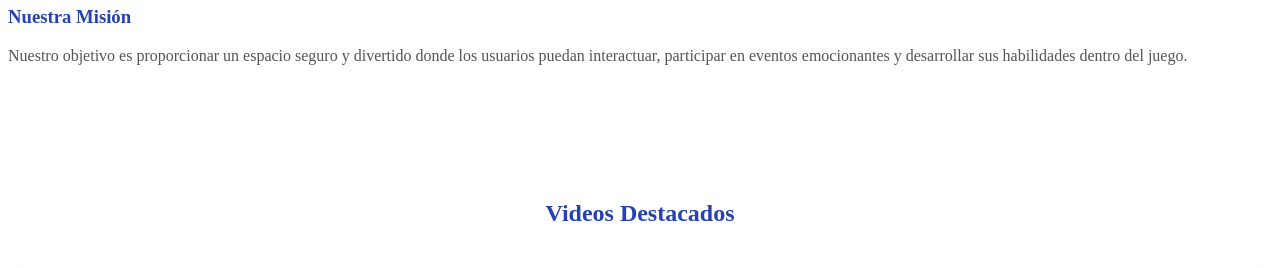
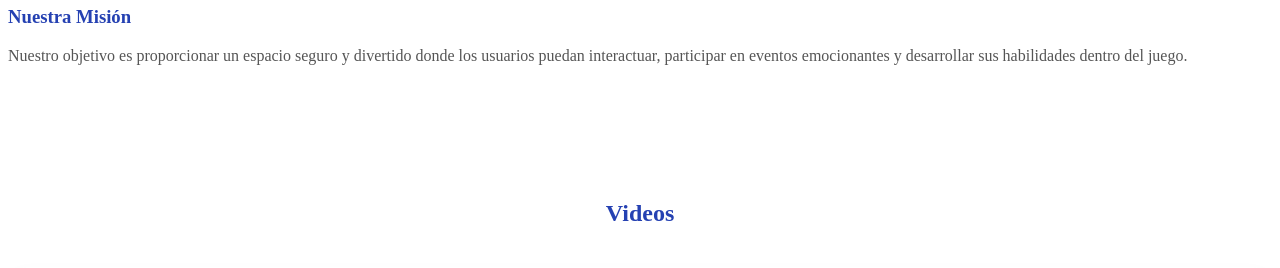
Before and after one commit to urieldomingezm/Sistema_agencia, a PHP site: page /private/plantilla/home/home_inicio.php in a window 1280 px wide. Shown: the part 1323-1591 px from the top of the page. Run offline with PHP 8.4, Linux system fonts and the light colour scheme.

Commit message:
Update home_inicio.php

```diff
--- a/sistema_agencia/private/plantilla/home/home_inicio.php
+++ b/sistema_agencia/private/plantilla/home/home_inicio.php
@@ -368,7 +368,7 @@ class BodyHome
         echo '<section style="background: #ffffff; padding: 50px 0;">';
         echo '<div class="container">';
         echo '<h2 style="color: #2541b2; font-weight: 700; margin-bottom: 40px; text-align: center;">';
-        echo '<i class="bi bi-play-circle-fill me-2"></i>Videos Destacados<i class="bi bi-play-circle-fill ms-2"></i>';
+        echo '<i class="bi bi-play-circle-fill me-2"></i>Videos<i class="bi bi-play-circle-fill ms-2"></i>';
         echo '</h2>';
         echo '<div class="row justify-content-center">';
 
```
